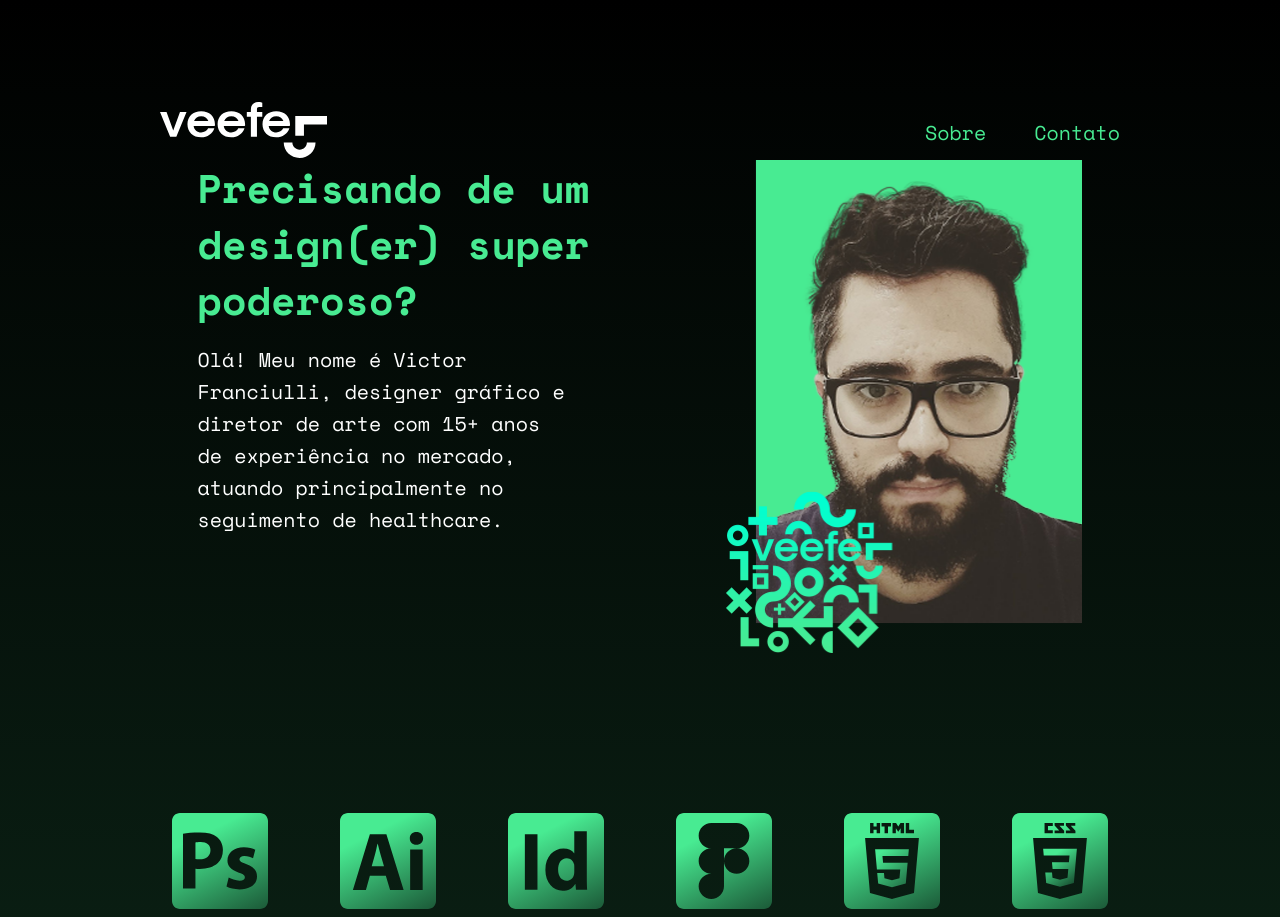
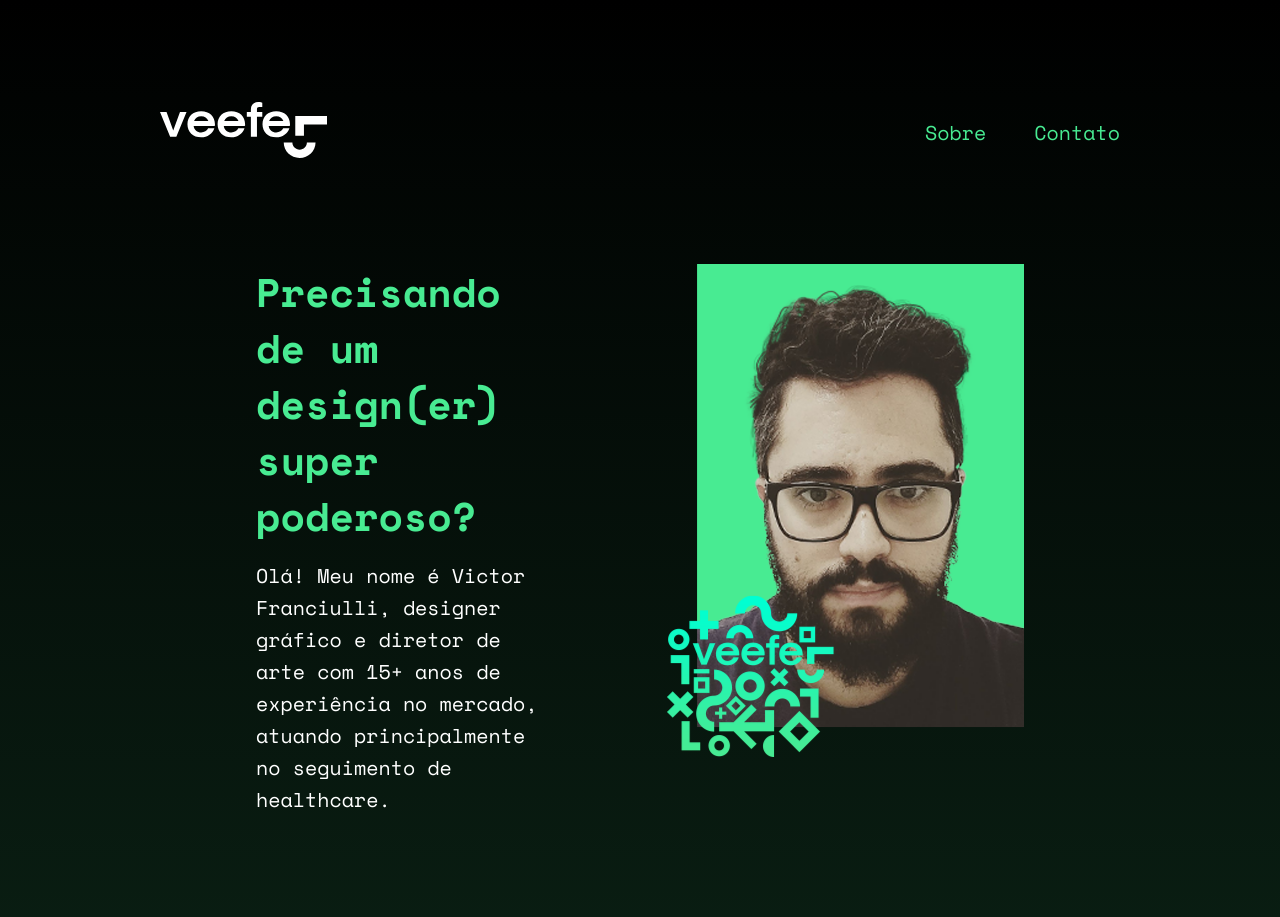
Before and after one commit to veefe/portfolio-veefe, a plain HTML site: page index.html in a window 1280 px wide. Shown: the top 917 px of the page. Drawn offline with nearby package versions, Linux system fonts and the light colour scheme.

Commit message:
improvements in intro and apps css sections code

```diff
--- /dev/null
+++ b/assets/styles/apps.css
@@ -0,0 +1,17 @@
+.container-apps {
+    padding: 6.5rem 16rem;
+}
+
+.apps__list {
+    display: flex;
+    justify-content: space-between;
+    flex-wrap: wrap;
+    list-style: none;
+}
+
+.list__image {
+    height: 96px;
+    width: 96px;
+    background-repeat: no-repeat;
+    background-size: cover;
+}
--- a/assets/styles/intro.css
+++ b/assets/styles/intro.css
@@ -1,14 +1,14 @@
 .intro {
     display: flex;
-    justify-content: center;
-    column-gap: 5rem;
+    justify-content: space-between;
+    padding: 6.5rem 16rem 0 16rem;
 }
 
 .intro__content {
     display: flex;
     flex-direction: column;
     row-gap: 1rem;
-    width: 35%;
+    max-width: calc(85% - 22.31rem);
 }
 
 .intro__tittle {
@@ -23,12 +23,12 @@
 }
 
 .intro__text {
-    padding-right: 5rem;
     color: var(--color-text-primary);
     font-size: 1.25rem;
 }
 
 .intro__image {
+    position: relative;
     width: 22.31rem;
     height: 30.81rem;
     background-image: url(../img/victor-franciulli.png);
@@ -36,7 +36,7 @@
     background-size: cover;
 }
 
-.container-apps {
+/* .container-apps {
     display: flex;
     justify-content: center;
 }
@@ -55,4 +55,4 @@
     width: 96px;
     background-repeat: no-repeat;
     background-size: cover;
-}
+} */
--- a/index.html
+++ b/index.html
@@ -10,6 +10,7 @@
     <link rel="stylesheet" href="./assets/styles/style.css">
     <link rel="stylesheet" href="./assets/styles/header.css">
     <link rel="stylesheet" href="./assets/styles/intro.css">
+    <link rel="stylesheet" href="./assets/styles/apps.css">
     <link rel="stylesheet" href="./assets/styles/work.css">
     <link rel="stylesheet" href="./assets/styles/developer.css">
     <link rel="stylesheet" href="./assets/styles/footer.css">
```
